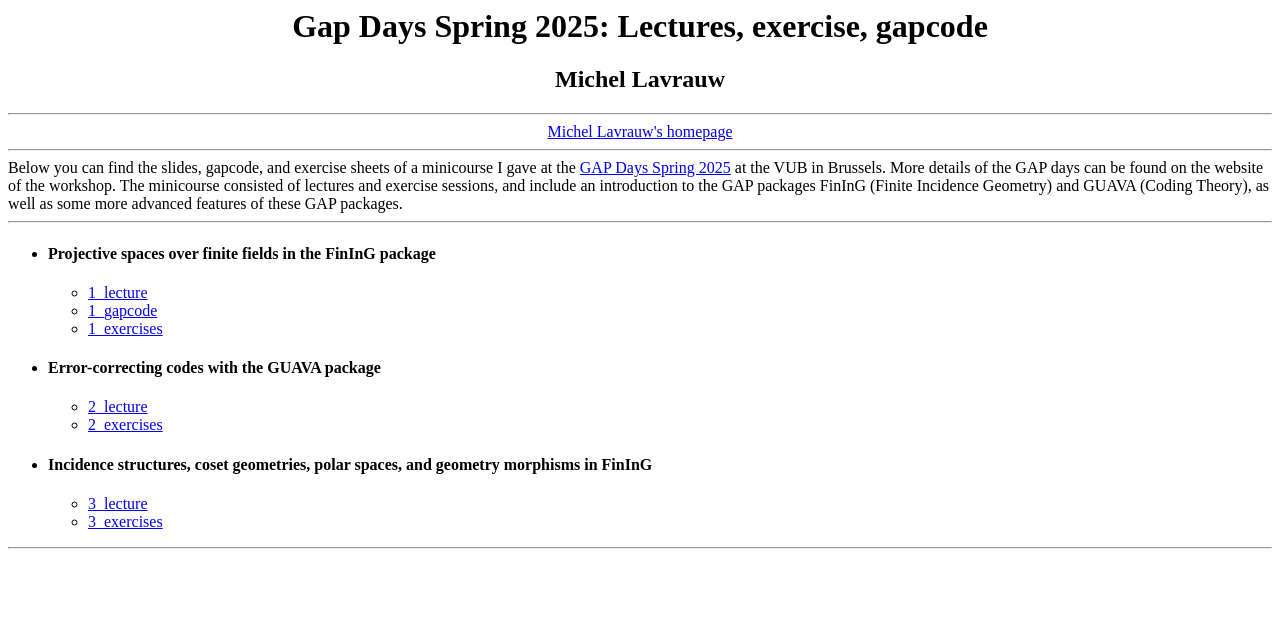
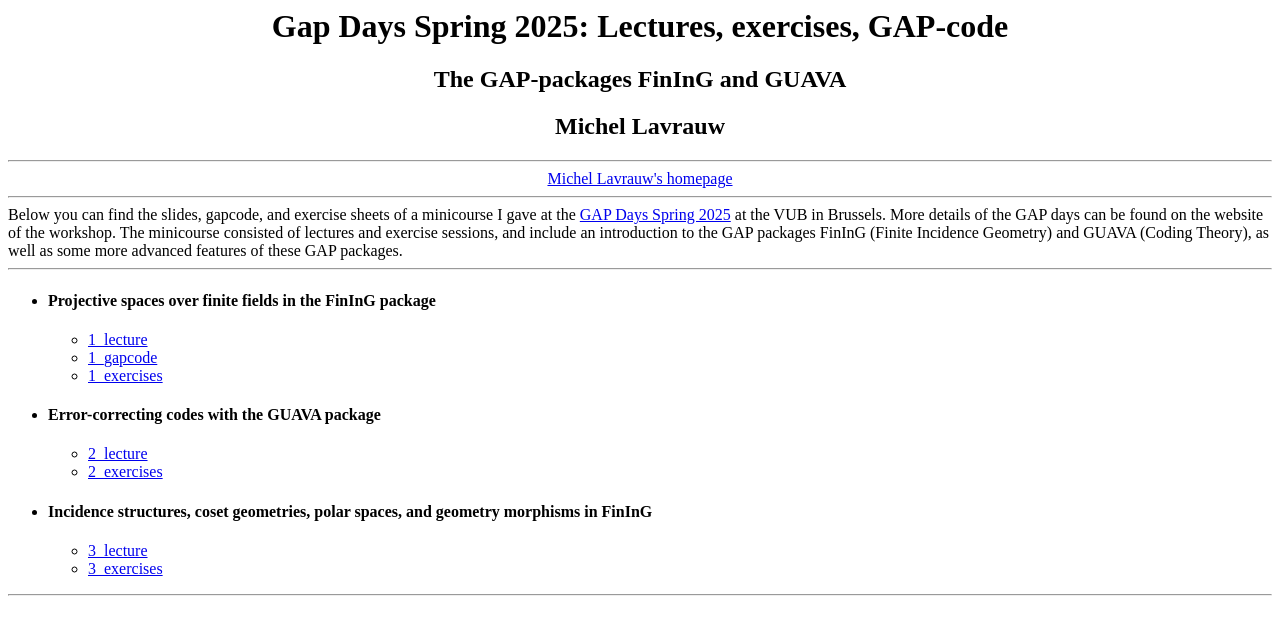
Before and after one commit to mlavrauw/mlavrauw.github.io, a plain HTML site: page GapDaysSpring2025/gapdays_spring2025.html in a window 1280 px wide. Drawn offline with Linux system fonts and the light colour scheme.

Commit message:
Update gapdays_spring2025.html

```diff
--- a/GapDaysSpring2025/gapdays_spring2025.html
+++ b/GapDaysSpring2025/gapdays_spring2025.html
@@ -1,10 +1,11 @@
 
 <HTML>
 <HEAD>
-   <TITLE>Gap Days Spring 2025: Lectures, exercise, gapcode</TITLE>
+   <TITLE>Gap Days Spring 2025: Lectures, exercises, GAP-code</TITLE>
 </HEAD>
 <BODY>
-<H1><center>Gap Days Spring 2025: Lectures, exercise, gapcode</center></H1>
+<H1><center>Gap Days Spring 2025: Lectures, exercises, GAP-code</center></H1>
+   <H2><center>The GAP-packages FinInG and GUAVA</center></H2>
 <H2><center>Michel Lavrauw</center></H2>
 <hr />
 <center>
```
